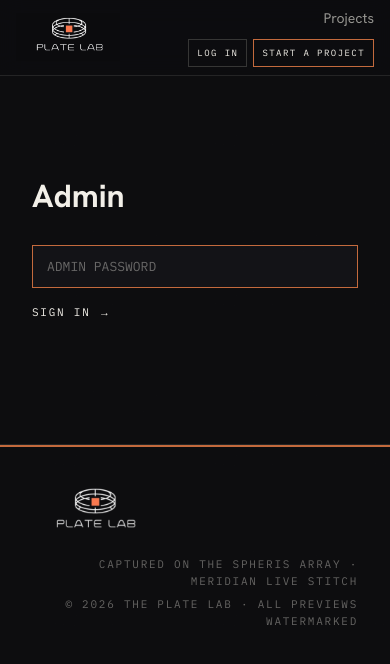
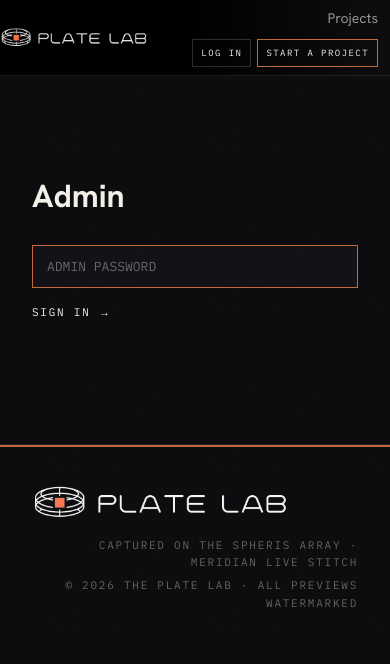
Before and after one commit to theandyroberts/meridian_public_site, a Next.js app in the folder web/: page /admin/login in a window 390 px wide. Shown: the top 664 px of the page. Built offline with nearby package versions, Linux system fonts and the light colour scheme; no server answers.

Commit message:
Use horizontal branding with a flush-left blended header

```diff
--- a/web/app/globals.css
+++ b/web/app/globals.css
@@ -2205,15 +2205,21 @@ body::before {
 .plate-grid > *:nth-child(5) { animation-delay: 0.24s; }
 .plate-grid > *:nth-child(6) { animation-delay: 0.3s; }
 
-/* Supplied Plate Lab artwork, shared across both site versions. */
-.site-logo{display:block;flex-shrink:0;width:164px}
+/* Supplied horizontal lockup; the launch hero retains the stacked artwork. */
+.site-logo{display:block;flex-shrink:0;width:260px}
+.brand-artwork-horizontal{position:relative;display:block;max-width:100%;aspect-ratio:840/124;overflow:hidden;mix-blend-mode:screen}
+.brand-artwork-horizontal>img{position:absolute;display:block;max-width:none;width:127.61905%;height:auto;left:-11.42857%;top:-74.19355%}
+.site-logo>.brand-artwork-horizontal{width:100%!important}
 .coming-soon-content .site-logo{width:300px;max-width:75vw}
 .coming-soon-content .site-logo img{width:100%!important}
 .coming-soon-orbit img{width:100%;height:auto}
-@media(max-width:700px){.site-logo{width:124px}.site-logo img{width:100%!important}}
+.site-header{--header-logo-width:260px;background:linear-gradient(to right,#000 0,#000 calc(var(--header-logo-width) + 20px),rgba(14,14,16,.96) calc(var(--header-logo-width) + 220px),rgba(14,14,16,.88) 100%)}
+.site-header .wrap{max-width:none;width:100%;margin:0;padding:0 clamp(16px,4vw,64px) 0 0;gap:24px}
+.site-header .site-logo{width:var(--header-logo-width)}
+@media(max-width:720px){.site-header{--header-logo-width:200px}.site-header .wrap{gap:12px}}
 @media(max-width:520px){
-  .site-header .wrap{gap:10px;height:auto;min-height:72px;padding-top:8px;padding-bottom:8px}
-  .site-header .site-logo{width:104px}
+  .site-header{--header-logo-width:150px}
+  .site-header .wrap{gap:10px;height:auto;min-height:72px;padding:8px 12px 8px 0}
   .site-nav{flex:1;min-width:0;flex-wrap:wrap;justify-content:flex-end}
   .site-auth-actions{flex-wrap:wrap;justify-content:flex-end}
 }
--- a/web/components/ComingSoon.tsx
+++ b/web/components/ComingSoon.tsx
@@ -5,10 +5,10 @@ export function ComingSoon() {
     <main className="coming-soon">
       <div className="coming-soon-grid" aria-hidden="true" />
       <div className="coming-soon-orbit" aria-hidden="true">
-        <BrandArtwork size={720} />
+        <BrandArtwork size={720} variant="stacked" />
       </div>
       <section className="coming-soon-content">
-        <Logo />
+        <Logo variant="stacked" />
         <div className="coming-soon-horizon" />
         <p className="mono accent">360×180 environments</p>
         <h1>
--- a/web/components/Logo.tsx
+++ b/web/components/Logo.tsx
@@ -1,10 +1,15 @@
 import Link from "next/link";
 
-// One supplied artwork is shared by the header, footer and launch page.
-export function BrandArtwork({ size = 180 }: { size?: number }) {
-  return <img src="/branding/plate-lab-logo.jpeg" width={720} height={305} alt="" aria-hidden="true" style={{display:"block",width:size,maxWidth:"100%",height:"auto",mixBlendMode:"screen"}} />;
+type BrandVariant = "horizontal" | "stacked";
+
+export function BrandArtwork({ size = 260, variant = "horizontal" }: { size?: number; variant?: BrandVariant }) {
+  if (variant === "stacked") {
+    return <img src="/branding/plate-lab-logo.jpeg" width={720} height={305} alt="" aria-hidden="true" style={{display:"block",width:size,maxWidth:"100%",height:"auto",mixBlendMode:"screen"}} />;
+  }
+  // Frame the supplied lockup tightly without modifying its original artwork.
+  return <span className="brand-artwork-horizontal" style={{width:size}} aria-hidden="true"><img src="/branding/plate-lab-logo-horizontal.jpeg" width={1072} height={324} alt="" /></span>;
 }
 
-export function Logo() {
-  return <Link href="/" className="site-logo" aria-label="Plate Lab home"><BrandArtwork /></Link>;
+export function Logo({ variant = "horizontal" }: { variant?: BrandVariant }) {
+  return <Link href="/" className="site-logo" aria-label="Plate Lab home"><BrandArtwork variant={variant} /></Link>;
 }
```
Also changed, not shown: web/public/branding/plate-lab-logo-horizontal.jpeg (added).
